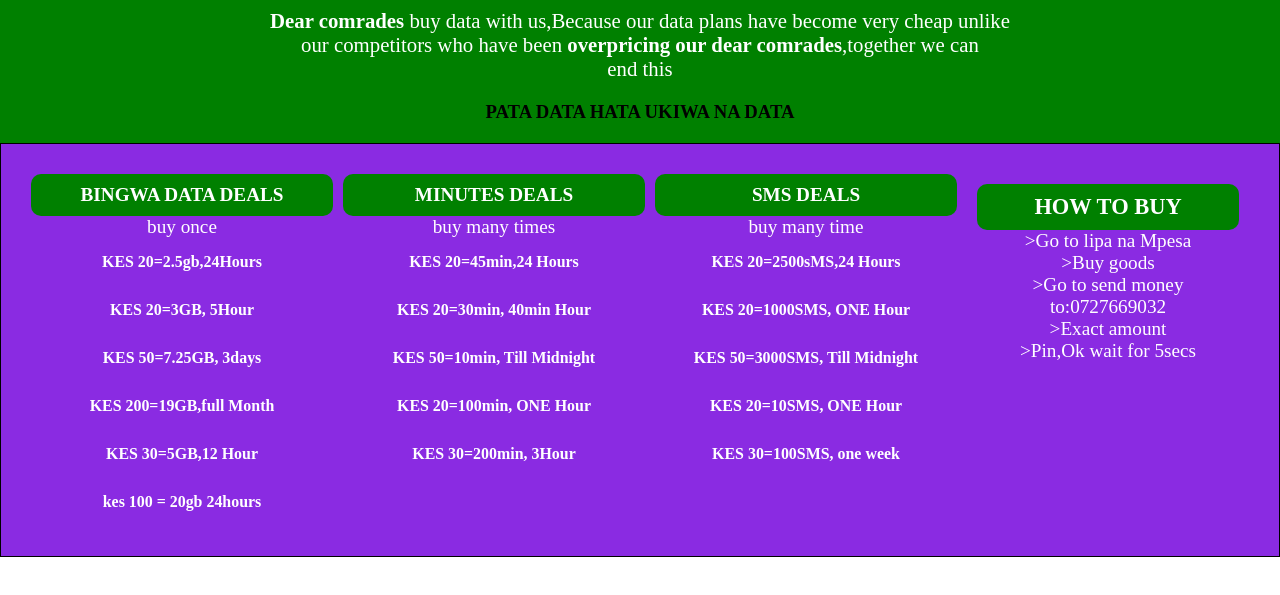
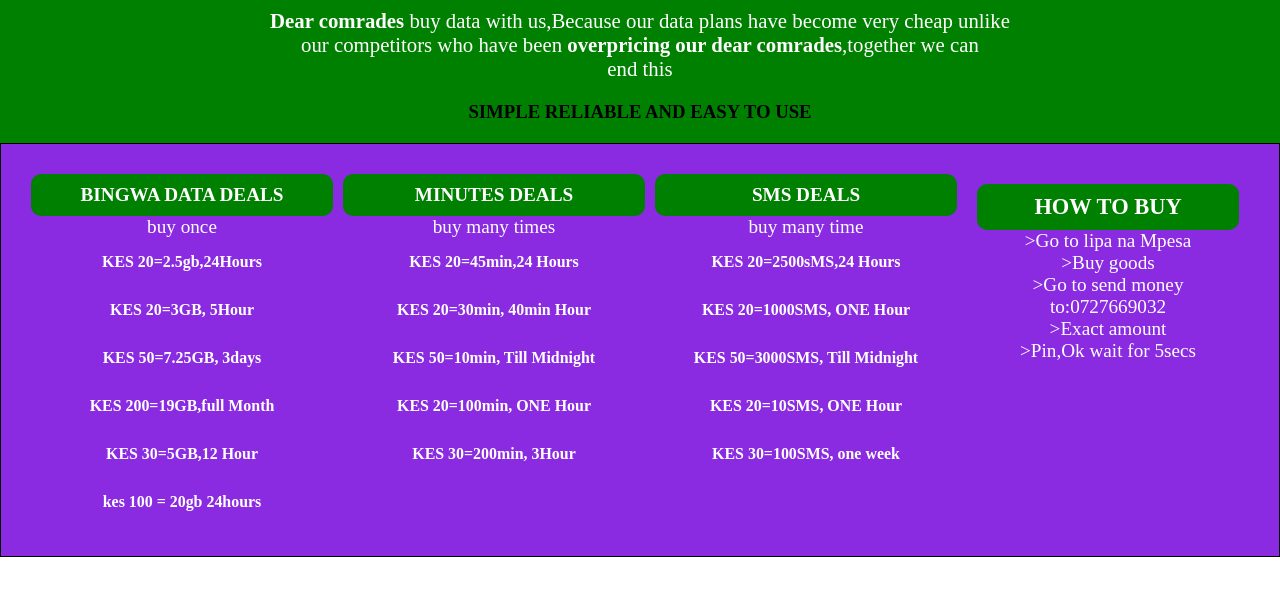
Before and after one commit to antoniovga1965-glitch/safaricom, a plain HTML site: page index.html in a window 1280 px wide. Shown: the part 65-660 px from the top of the page. Drawn offline with Linux system fonts and the light colour scheme.

Commit message:
Update index.html

```diff
--- a/index.html
+++ b/index.html
@@ -67,7 +67,7 @@ h5{
         our competitors who have been <strong>overpricing our dear comrades</strong>,together we can <br>
          end this</P>
     </NAV>
-    <H3>PATA DATA HATA UKIWA NA DATA</H3>
+    <H3>SIMPLE RELIABLE AND EASY TO USE</H3>
 </header>
 <div class="sections">
 <div id="datadeals">
```
